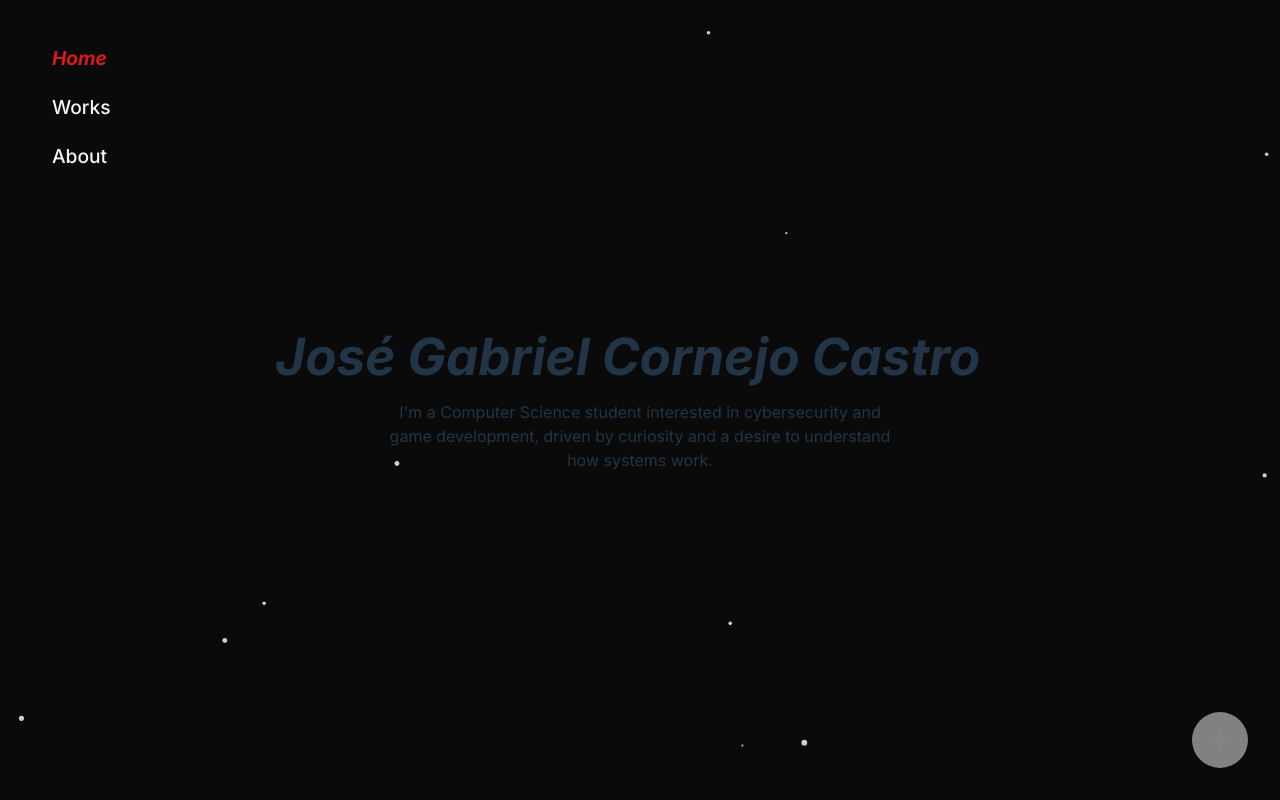
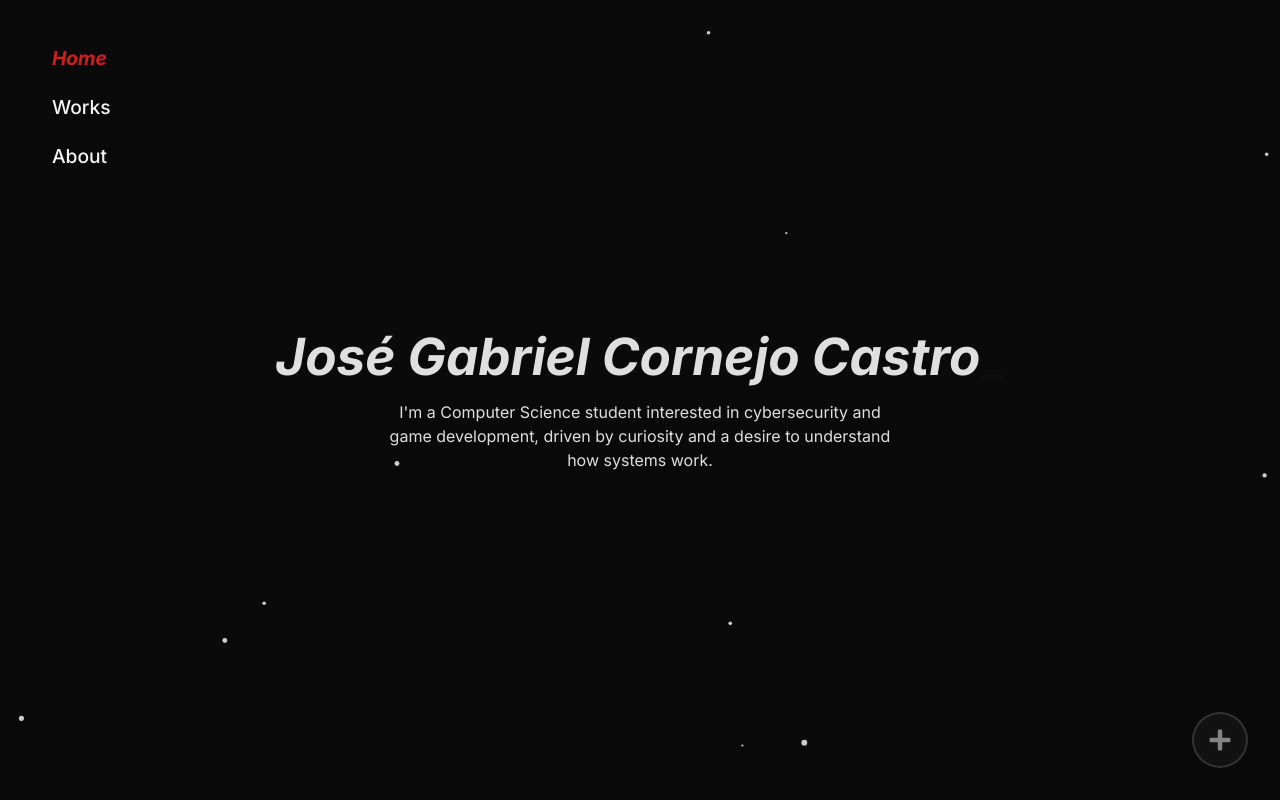
Before and after one commit to JCGabr/Portafolio, a React (Vite) app: page /#/ in a window 1280 px wide. Built offline with nearby package versions, Linux system fonts and the light colour scheme.

Commit message:
fix(style): delete light

```diff
--- a/src/index.css
+++ b/src/index.css
@@ -72,15 +72,3 @@ button:focus,
 button:focus-visible {
   outline: 4px auto -webkit-focus-ring-color;
 }
-
-@media (prefers-color-scheme: light) {
-  :root {
-    color: #213547;
-  }
-  a:hover {
-    color: #747bff;
-  }
-  button {
-    background-color: #f9f9f9;
-  }
-}
```
